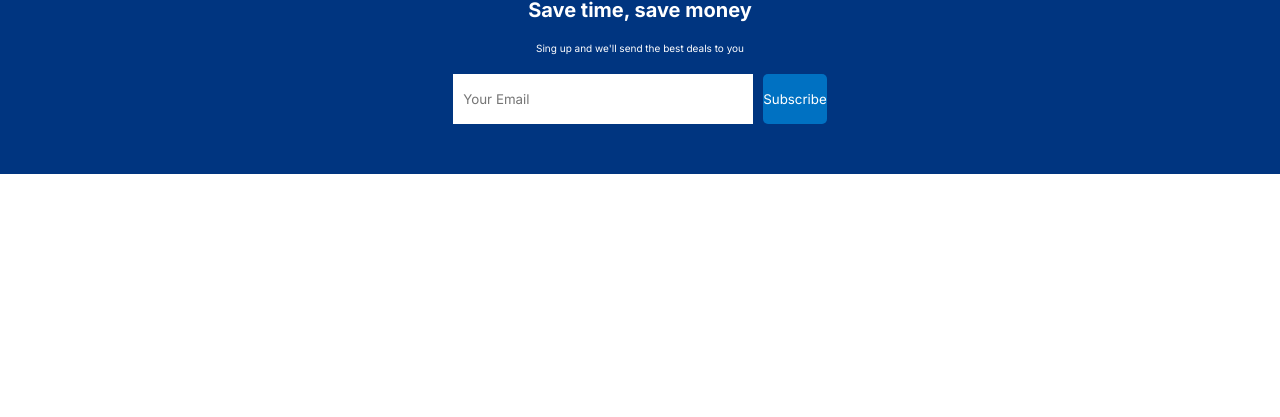
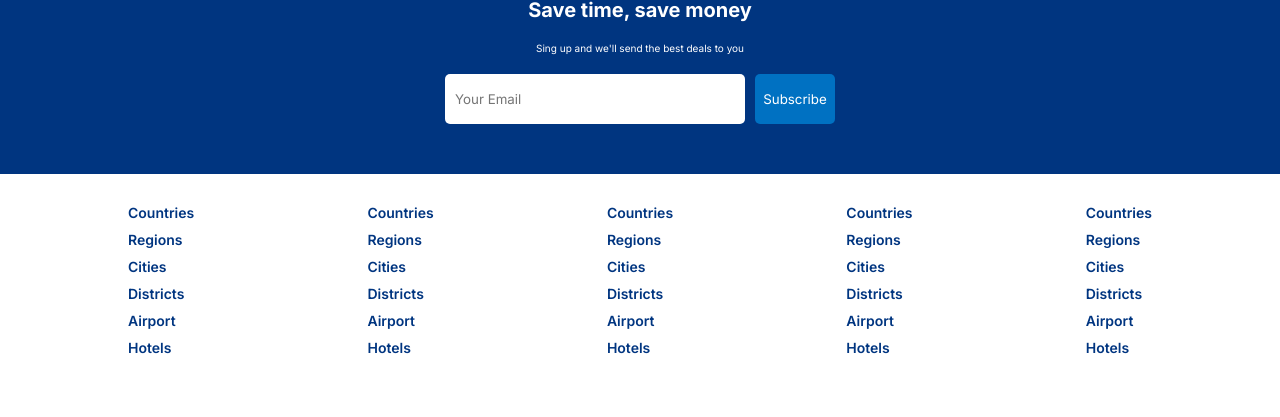
Before and after one commit to Eduardo-BarrosoS/booking-frontend, a React (Vite) app: page / in a window 1280 px wide. Shown: the part 1407-1824 px from the top of the page. Before the commit the page ends 1581 px from the top, so only its background shows below. Built offline with nearby package versions, Linux system fonts and the light colour scheme.

Commit message:
starting createContext add sorting out the reduce function of component header

```diff
--- /dev/null
+++ b/src/components/Footer/index.tsx
@@ -0,0 +1,53 @@
+
+import styles from "./styles.module.css"
+
+export function Footer() {
+    return (
+        <div className={styles.footer}>
+            <div className={styles.fLists}>
+                <ul>
+                    <li>Countries</li>
+                    <li>Regions</li>
+                    <li>Cities</li>
+                    <li>Districts</li>
+                    <li>Airport</li>
+                    <li>Hotels</li>
+                </ul>
+                <ul>
+                    <li>Countries</li>
+                    <li>Regions</li>
+                    <li>Cities</li>
+                    <li>Districts</li>
+                    <li>Airport</li>
+                    <li>Hotels</li>
+                </ul>
+                <ul>
+                    <li>Countries</li>
+                    <li>Regions</li>
+                    <li>Cities</li>
+                    <li>Districts</li>
+                    <li>Airport</li>
+                    <li>Hotels</li>
+                </ul>
+                <ul>
+                    <li>Countries</li>
+                    <li>Regions</li>
+                    <li>Cities</li>
+                    <li>Districts</li>
+                    <li>Airport</li>
+                    <li>Hotels</li>
+                </ul>
+                <ul>
+                    <li>Countries</li>
+                    <li>Regions</li>
+                    <li>Cities</li>
+                    <li>Districts</li>
+                    <li>Airport</li>
+                    <li>Hotels</li>
+                </ul>
+            </div>
+
+            <div className={styles.fText}>Copyright - 2022 Lamabooking</div>
+        </div>
+    )
+}
--- /dev/null
+++ b/src/components/Footer/styles.module.css
@@ -0,0 +1,30 @@
+.footer {
+    width: 100%;
+    width: 102.4rem;
+    font-size: 1.2rem;
+}
+
+.fLists {
+    width: 100%;
+    display: flex;
+    justify-content: space-between;
+    margin-bottom: 5rem;
+}
+
+.fLists ul {
+    list-style: none;
+    padding: 0;
+}
+
+.fLists ul li {
+    margin-bottom: 1rem;
+    color: #003580;
+    cursor: pointer;
+    font-size: 1.4rem;
+    font-weight: 600;
+}
+
+.fText {
+    font-size: 1.6rem;
+    font-weight: 600;
+}
--- a/src/components/MailList/styles.module.css
+++ b/src/components/MailList/styles.module.css
@@ -16,14 +16,16 @@
     padding: 1rem;
     border: none;
     margin-right: 1rem;
+    border-radius: .5rem;
 }
 
 .mailInputContainer>button {
     background: #0071c2;
+    width: 8rem;
     height: 5rem;
     color: #FFF;
     border: none;
     font-weight: 500;
-    border-radius: 5px;
+    border-radius: .5rem;
     cursor: pointer;
 }
--- a/src/pages/Home/Index.tsx
+++ b/src/pages/Home/Index.tsx
@@ -1,5 +1,6 @@
 import { Featured } from "../../components/featured/Index"
 import { FeaturedProperties } from "../../components/FeaturedProperties/Index"
+import { Footer } from "../../components/Footer"
 import { Header } from "../../components/Header/Index"
 import { MailList } from "../../components/MailList"
 import { Navbar } from "../../components/Navbar/Index"
@@ -18,6 +19,7 @@ export function Home() {
                 <h1 className={styles.homeTitle}>Homes guests love</h1>
                 <FeaturedProperties />
                 <MailList />
+                <Footer />
             </div>
         </div>
     )
--- a/src/pages/List/index.tsx
+++ b/src/pages/List/index.tsx
@@ -1,14 +1,73 @@
+import { useState } from "react";
+import { Location, useLocation } from "react-router-dom";
 import { Featured } from "../../components/featured/Index";
 import { Header } from "../../components/Header/Index";
 import { Navbar } from "../../components/Navbar/Index";
+import { DateRange, Range } from "react-date-range"
 import styles from "./styles.module.css"
+import { format } from "date-fns";
+
+interface Ilocation extends Location {
+    state: {
+        destination: string;
+        date: Range[];
+        options: {
+            adult: number;
+            children: number;
+            room: number
+        }
+    }
+}
 
 export function List() {
+
+    const location: Ilocation = useLocation()
+    const [reserveInformation, setReserveInformation] = useState({
+        destination: location.state.destination,
+        date: location.state.date,
+        options: location.state.options,
+    })
+
     return (
         <div>
             <Navbar />
             <Header type={"list"} />
-
+            <div className={styles.listContainer}>
+                <div className={styles.listWrapper}>
+                    <div className={styles.listSearch}>
+                        <h1 className={styles.lsTitle}>Search</h1>
+                        <div className={styles.lsItem}>
+                            <label htmlFor="" > Destination </label>
+                            <input
+                            type="text"
+                             placeholder={reserveInformation.destination}
+                             onChange={(e) => {setReserveInformation( {
+                                destination: e.target.value,
+                                date: reserveInformation.date ,
+                                options: reserveInformation.options
+                            } )
+                             }}
+                             />
+                        </div>
+                        <div className={styles.lsItem}>
+                            <label htmlFor="" > Check-in Date </label>
+                            <span>{format(reserveInformation.date[0].startDate!, 'MM/dd/yyyy')} to {format(reserveInformation.date[0].endDate!, 'MM/dd/yyyy')}</span>
+                            <DateRange
+                            onChange={item => setReserveInformation( {
+                                destination: reserveInformation.destination,
+                                date: [ item.selection ] ,
+                                options: reserveInformation.options
+                            } )}
+                            editableDateInputs={true}
+                            moveRangeOnFirstSelection={false}
+                            ranges={reserveInformation.date}
+                            minDate={new Date()}
+                            />
+                        </div>
+                    </div>
+                    <div className={styles.listResult}></div>
+                </div>
+            </div>
         </div>
     )
 }
--- a/src/pages/List/styles.module.css
+++ b/src/pages/List/styles.module.css
@@ -0,0 +1,63 @@
+.listContainer {
+    display: flex;
+    justify-content: center;
+    margin-top: 2rem;
+
+}
+
+.listWrapper {
+    width: 100%;
+    max-width: 102.4rem;
+    display: flex;
+    gap: 2rem;
+
+}
+
+.listSearch  {
+    flex: 1;
+    background: #febb02;
+    padding: 1rem;
+    border-radius: 1rem;
+    position: sticky;
+    top: 1rem;
+}
+
+.listResult {
+    flex: 3;
+}
+
+.lsTitle {
+    font-size: 2rem;
+    color: #555;
+    margin-bottom: 1rem;
+}
+
+.lsItem {
+    display: flex;
+    flex-direction: column;
+    gap: .5rem;
+    margin-bottom: 1rem;
+}
+
+.lsItem label {
+    font-size: 1.4rem;
+}
+
+.lsItem input {
+    height: 3rem;
+    border: none;
+    padding: 0.5rem;
+    font-size: 1.4rem;
+    font-weight: 600;
+}
+
+.lsItem span {
+    height: 3rem;
+    padding: 0.5rem;
+    background: #FFF;
+    display: flex;
+    align-items: center;
+    cursor: pointer;
+    font-size: 1.4rem;
+    font-weight: 600;
+}
--- /dev/null
+++ b/src/reducers/reserve/action.ts
@@ -0,0 +1,43 @@
+import { Range } from "react-date-range"
+
+
+export enum SearchActionType {
+    DESTINATION = "DESTINATION",
+    OPEN_DATE = "OPEN_DATE",
+    DATE ="DATE",
+    OPEN_OPTIONS = "OPEN_OPTIONS",
+    OPTIONS = "OPTIONS",
+}
+
+
+export function destinationAction( destination: string) {
+    return {
+        type: SearchActionType.DESTINATION,
+        payload: {
+            destination: destination
+        }
+    }
+}
+export function openDateAction() {
+    return {
+        type: SearchActionType.OPEN_DATE
+    }
+}
+export function openOptionsAction() {
+    return {
+        type: SearchActionType.OPEN_OPTIONS
+    }
+}
+export function dateAction( dateSelected: Range ) {
+    console.log(dateSelected)
+    return {
+        type: SearchActionType.DATE,
+        payload: { dateSelected: dateSelected }
+    }
+}
+export function optionsAction( name: string, operation: string ) {
+    return {
+        type: SearchActionType.OPTIONS,
+        payload: { name: name, operation: operation }
+    }
+}
--- /dev/null
+++ b/src/reducers/reserve/reducer.ts
@@ -0,0 +1,42 @@
+import { IHeaderReducer } from "../../components/Header/Index";
+
+export function SearchReducer(state: IHeaderReducer, action: any) {
+
+    switch (action.type) {
+        case 'DESTINATION': {
+            console.log(action.payload.destination)
+            return { ...state, destination: action.payload.destination }
+        }
+        case 'OPEN_DATE': {
+            return { ...state, openDate: !state.openDate }
+        }
+        case 'DATE': {
+            return { ...state, date: [ action.payload.dateSelected ] };
+        }
+        case 'OPEN_OPTIONS': {
+            return { ...state, openOptions: !state.openOptions }
+        }
+        case 'OPTIONS': {
+            switch (action.payload.name) {
+                case 'adult':
+                    return action.payload.operation === "i" ?
+                        { ...state, adult: state.options.adult++ } :
+                        { ...state, adult: state.options.adult-- }
+                case 'children':
+                    return action.payload.operation === "i" ?
+                        { ...state, children: state.options.children++ } :
+                        { ...state, children: state.options.children-- }
+                case 'room': {
+                    return action.payload.operation === "i" ?
+                        { ...state, room: state.options.room++ } :
+                        { ...state, room: state.options.room-- }
+                }
+                default:
+                    throw new Error();
+            }
+        }
+        default:
+            throw new Error();
+    }
+    return state
+}
```
Also changed, not shown: src/components/Header/Index.tsx (+34 -60 lines), src/contexts/SearchContext.tsx (added, +20 -0 lines).
